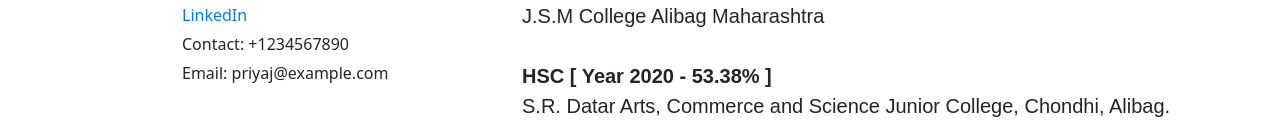
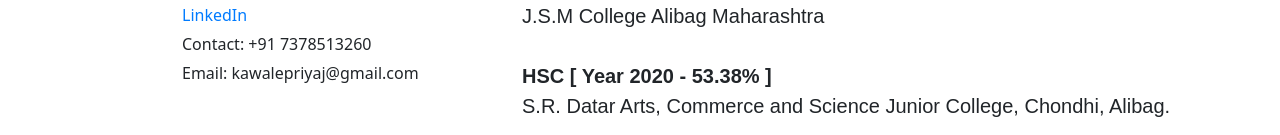
Before and after one commit to Kawaleportfolio/JavaDeveloper, a plain HTML site: page Index.html in a window 1280 px wide. Shown: the part 409-544 px from the top of the page. Drawn offline with nearby package versions, Linux system fonts and the light colour scheme.

Commit message:
Index.html

```diff
--- a/Index.html
+++ b/Index.html
@@ -18,8 +18,8 @@
         <h4>Priyaj Kawale</h4><p class="dot"></p>
         <div class="contact-info">
             <a href="https://www.linkedin.com/in/priyaj3" target="_blank">LinkedIn</a>
-            <span>Contact: +1234567890</span>
-            <span>Email: priyaj@example.com</span>
+            <span>Contact: +91 7378513260</span>
+            <span>Email: kawalepriyaj@gmail.com</span>
         </div>
 
 
```
